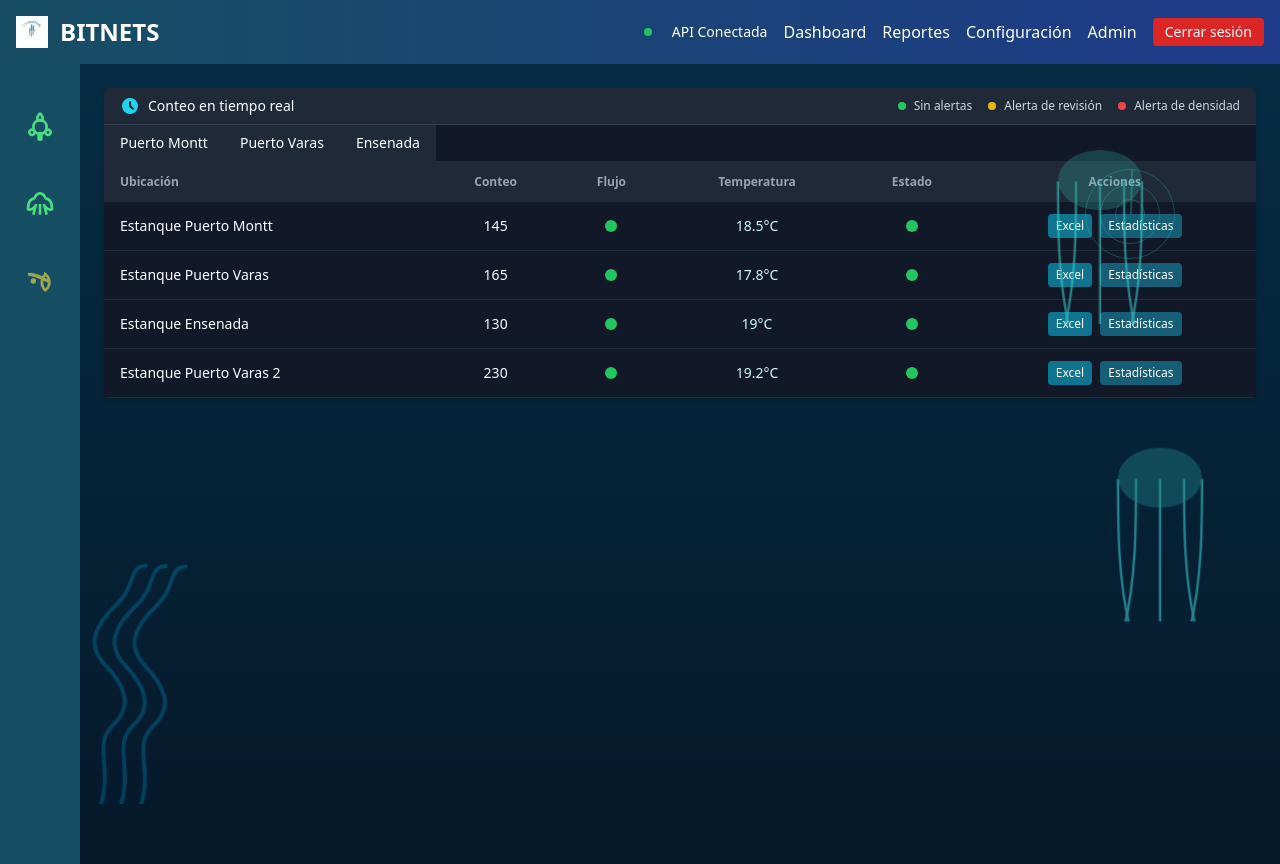
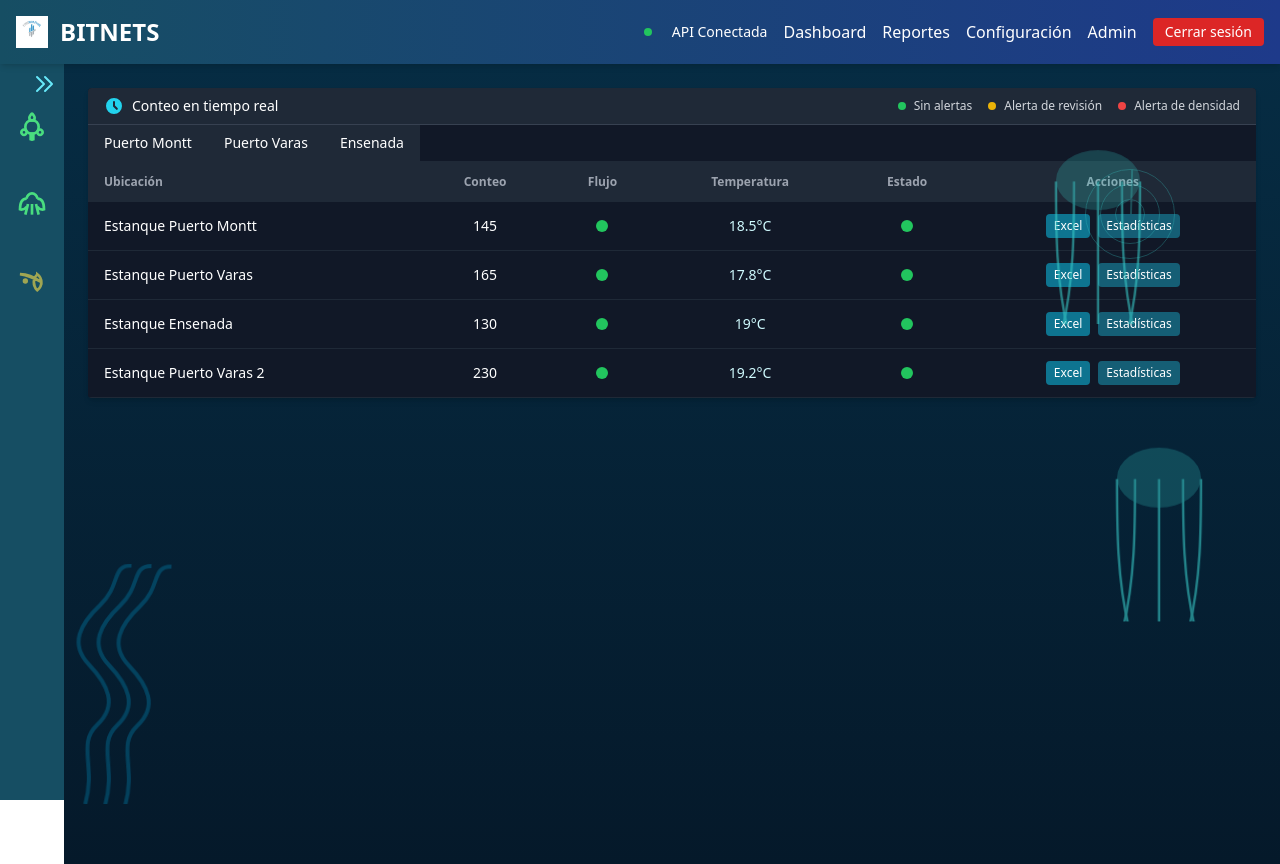
Before and after one commit to Bitnets-ST/fish-monitor, a Nuxt app: page / in a window 1280 px wide. Built offline with nearby package versions, Linux system fonts and the light colour scheme.

Commit message:
header-barralateral
Ahora la barra lateral esta fija
junto al header

```diff
--- a/components/AppHeader.vue
+++ b/components/AppHeader.vue
@@ -1,5 +1,5 @@
 <template>
-  <header class="bg-gradient-to-r from-cyan-900 to-blue-900 text-white p-4 shadow-md z-10">
+  <header class="fixed top-0 left-0 right-0 bg-gradient-to-r from-cyan-900 to-blue-900 text-white p-4 shadow-md z-20">
     <div class="container mx-auto flex justify-between items-center">
       <div class="logo-container flex items-center">
         <img src="/images/Logo1.png" alt="Bitnets Logo" class="h-8 w-8 mr-3">
--- a/layouts/default.vue
+++ b/layouts/default.vue
@@ -3,7 +3,9 @@
     <BitnetsSplashScreen v-if="isLoading" />
     <div v-else class="page-content" :class="{ 'fade-in': !isLoading }">
       <AppHeader v-if="!isLoginPage" />
-      <NuxtPage />
+      <div :class="{ 'pt-16': !isLoginPage }">
+        <NuxtPage />
+      </div>
     </div>
   </div>
 </template>
--- a/pages/index.vue
+++ b/pages/index.vue
@@ -2,31 +2,66 @@
   <div class="fish-monitoring-system h-screen flex flex-col">
     <div class="dashboard-container flex flex-1 overflow-hidden">
       <aside
-        class="sidebar w-16 lg:w-20 bg-cyan-900 text-cyan-100 p-2 flex flex-col items-center space-y-8 z-10"
+        class="sidebar fixed top-16 left-0 h-[calc(100vh-4rem)] bg-cyan-900 text-cyan-100 p-2 flex flex-col items-center space-y-8 z-10 transition-all duration-300"
+        :class="{ 'w-16': isSidebarCollapsed, 'w-60': !isSidebarCollapsed }"
       >
+        <button
+          @click="toggleSidebar"
+          class="absolute right-2 top-2 text-cyan-300 hover:text-white"
+        >
+          <svg
+            xmlns="http://www.w3.org/2000/svg"
+            fill="none"
+            viewBox="0 0 24 24"
+            stroke="currentColor"
+            class="w-6 h-6"
+          >
+            <path
+              stroke-linecap="round"
+              stroke-linejoin="round"
+              stroke-width="2"
+              :d="isSidebarCollapsed
+                ? 'M13 5l7 7-7 7M5 5l7 7-7 7'
+                : 'M11 19l-7-7 7-7M19 19l-7-7 7-7'"
+            />
+          </svg>
+        </button>
+
+        <div class="flex items-center mt-8" :class="{ 'justify-center': isSidebarCollapsed, 'justify-start w-full px-4': !isSidebarCollapsed }">
           <MarineIcon
             icon-type="shell"
             :status="getSidebarStatus('oxygen')"
-          class="cursor-pointer mt-8"
+            class="cursor-pointer"
             @click="setActiveMetric('oxygen')"
           />
+          <span v-if="!isSidebarCollapsed" class="ml-3 whitespace-nowrap">Nivel de Oxígeno</span>
+        </div>
 
+        <div class="flex items-center" :class="{ 'justify-center': isSidebarCollapsed, 'justify-start w-full px-4': !isSidebarCollapsed }">
           <MarineIcon
             icon-type="jellyfish"
             :status="getSidebarStatus('water')"
             class="cursor-pointer"
             @click="setActiveMetric('water')"
           />
+          <span v-if="!isSidebarCollapsed" class="ml-3 whitespace-nowrap">Nivel de Agua</span>
+        </div>
 
+        <div class="flex items-center" :class="{ 'justify-center': isSidebarCollapsed, 'justify-start w-full px-4': !isSidebarCollapsed }">
           <MarineIcon
             icon-type="fish"
             :status="getSidebarStatus('biomass')"
             class="cursor-pointer"
             @click="setActiveMetric('biomass')"
           />
+          <span v-if="!isSidebarCollapsed" class="ml-3 whitespace-nowrap">Biomasa</span>
+        </div>
       </aside>
 
-      <main class="main-content flex-1 flex flex-col h-full overflow-auto">
+      <main
+        class="main-content flex-1 flex flex-col h-full overflow-auto transition-all duration-300"
+        :class="{ 'ml-16': isSidebarCollapsed, 'ml-60': !isSidebarCollapsed }"
+      >
         <OceanBackground class="flex-1 p-6">
           <!-- Vista principal: Tabla de estanques por zona -->
           <div v-if="!selectedPond" class="main-table-view">
@@ -102,6 +137,7 @@ export default {
       username: "Admin",
       activeMetric: "oxygen",
       selectedPond: null,
+      isSidebarCollapsed: true,
       ponds: [
         {
           id: 1,
@@ -190,6 +226,9 @@ export default {
     },
   },
   methods: {
+    toggleSidebar() {
+      this.isSidebarCollapsed = !this.isSidebarCollapsed;
+    },
     selectPond(pond) {
       this.selectedPond = pond;
     },
@@ -239,4 +278,5 @@ export default {
 </script>
 
 <style scoped>
+/* No se necesitan estilos adicionales ya que estamos usando Tailwind */
 </style>
```
Lines whose indentation alone changed are shown as unchanged.
